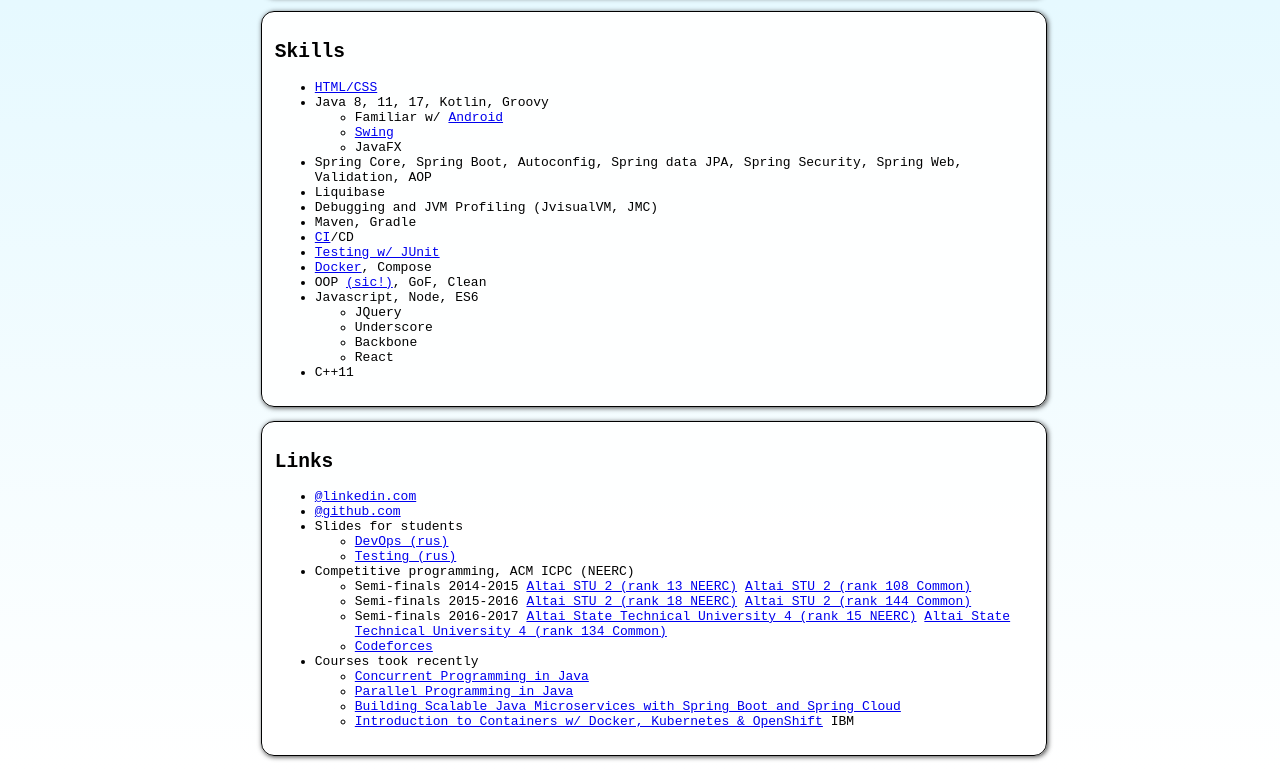
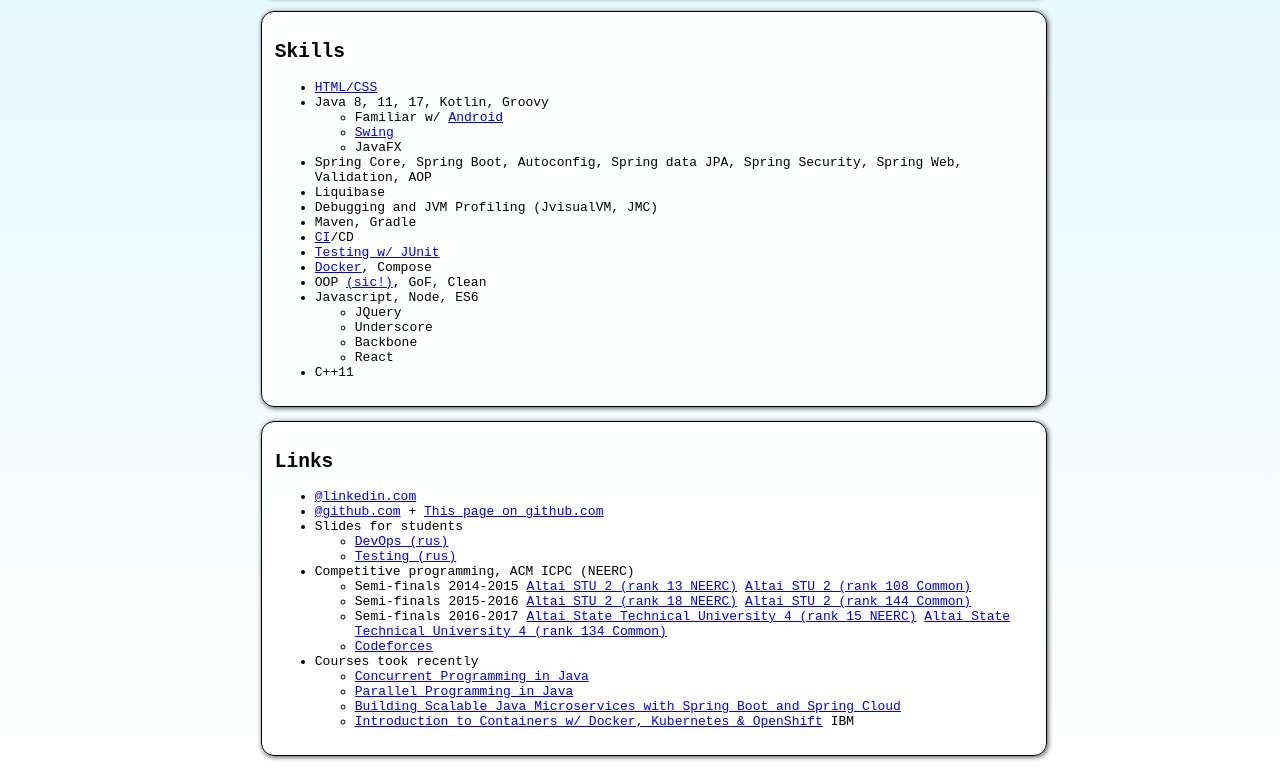
Before and after one commit to GooKv/resume, a plain HTML site: page index.html in a window 1280 px wide. Shown: the part 764-1534 px from the top of the page. Drawn offline with Linux system fonts and the light colour scheme.

Commit message:
Update index.html

```diff
--- a/index.html
+++ b/index.html
@@ -139,7 +139,7 @@
                 <a href="https://www.linkedin.com/in/alexander-dyadyushenko-44b455b7/">@linkedin.com</a>
             </li>
             <li>
-                <a href="https://github.com/GooKv">@github.com</a>
+                <a href="https://github.com/GooKv">@github.com</a> + <a href="https://github.com/GooKv/resume">This page on github.com</a>
             </li>
             <li>
                 Slides for students
```
